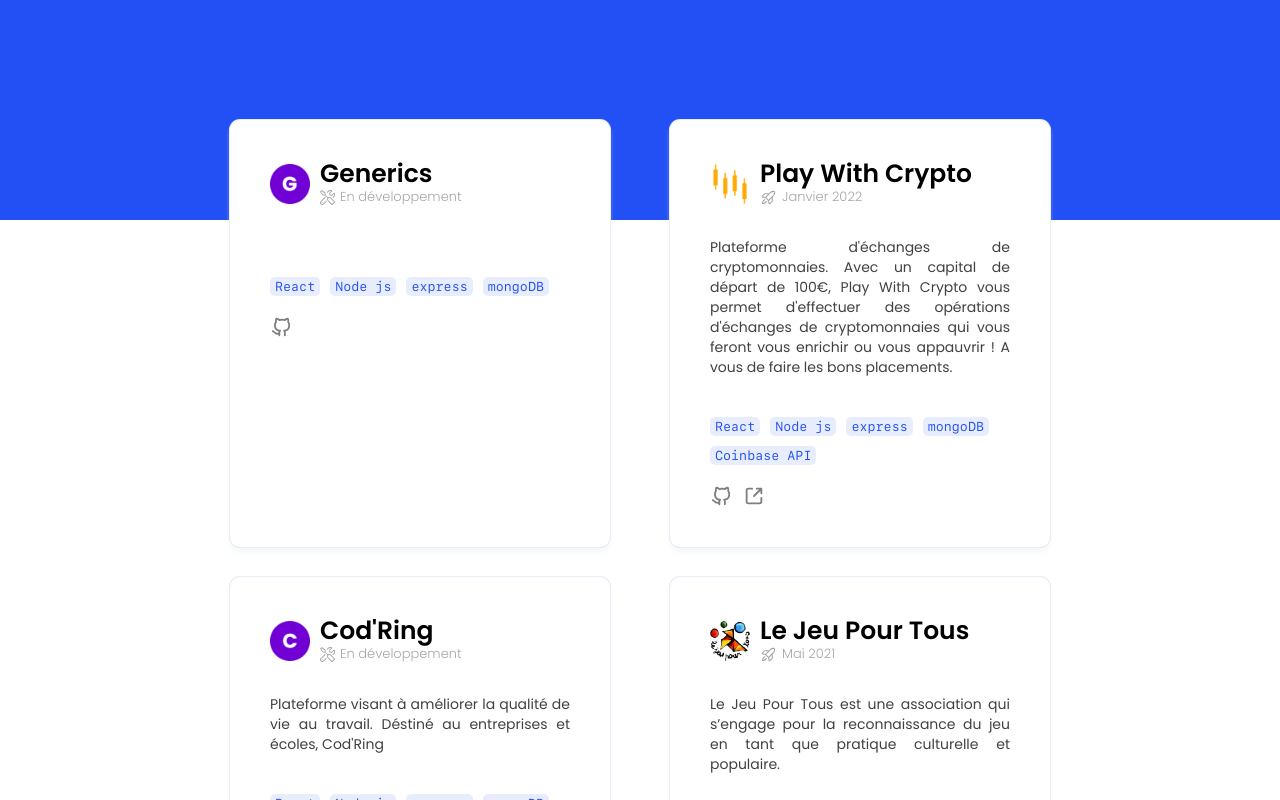
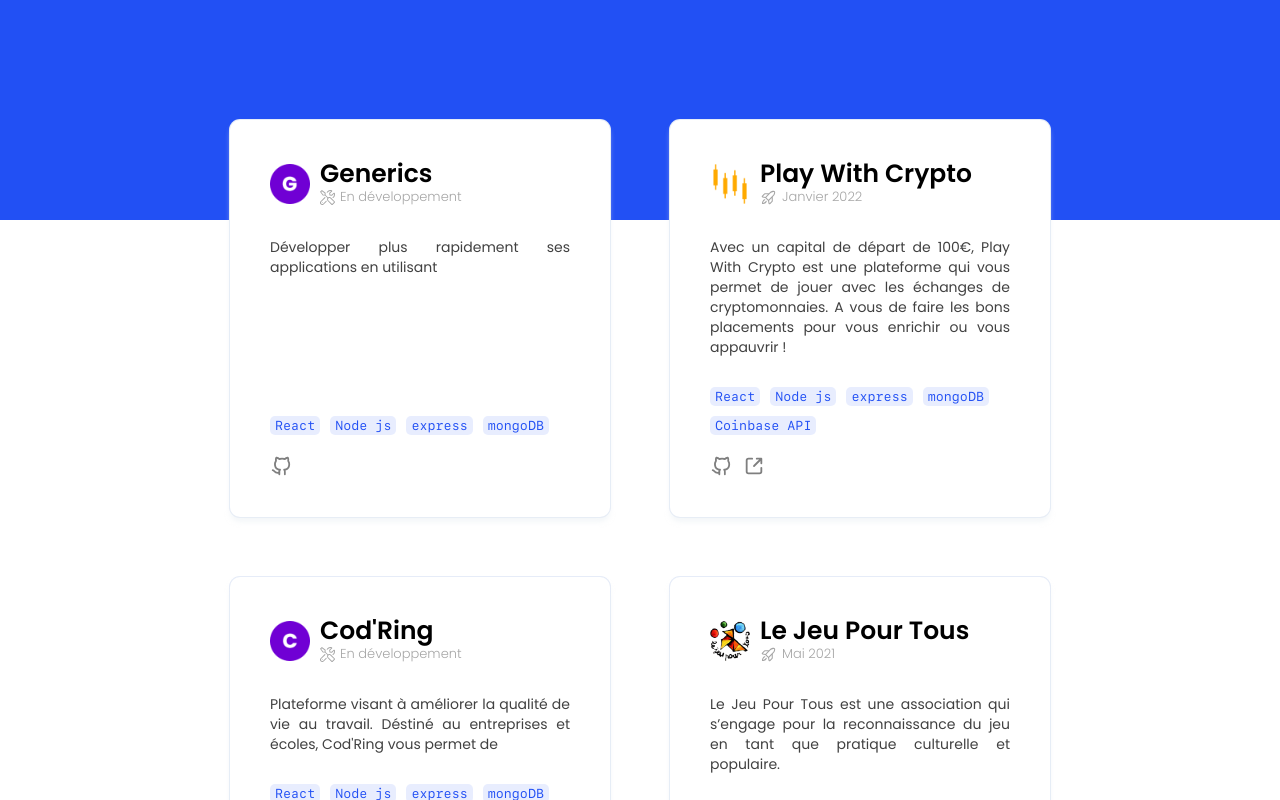
Before and after one commit to ugo-prenat/portfolio, a React (Create React App) app: page / in a window 1280 px wide. Shown: the part 1260-2060 px from the top of the page. Built offline with nearby package versions, Linux system fonts and the light colour scheme.

Commit message:
continue projects and experiences section

```diff
--- a/public/index.html
+++ b/public/index.html
@@ -4,11 +4,6 @@
     <meta charset="utf-8" />
     <link rel="icon" href="%PUBLIC_URL%/favicon.ico" />
     <meta name="viewport" content="width=device-width, initial-scale=1" />
-    <meta name="theme-color" content="#000000" />
-    <meta
-      name="description"
-      content="Je m'appelle Ugo Prenat, je suis développeur web et mobile actuellement en licence à la Coding Factory by ESIEE-IT. En plus de la programmation, ma formation me permet d’apprendre à travailler selon les méthodes agiles."
-    />
     <link rel="apple-touch-icon" href="%PUBLIC_URL%/logo192.png" />
     <!--
       Notice the use of %PUBLIC_URL% in the tags above.
--- a/src/components/SectionTitle.jsx
+++ b/src/components/SectionTitle.jsx
@@ -3,10 +3,12 @@ import React from 'react'
 import css from '../styles/sectionTitle.module.css'
 
 export default function SectionTitle(props) {
+  const color = props.color
+
   return (
     <div className={css.container}>
-      <h2>{ props.children }</h2>
-      <span className={css.titleShadow}>{ props.children }</span>
+      <h2 style={{ color }}>{ props.children }</h2>
+      <span className={css.titleShadow} style={{ color }}>{ props.children }</span>
     </div>
   )
 }
--- a/src/components/experiences/ExperienceList.jsx
+++ b/src/components/experiences/ExperienceList.jsx
@@ -11,7 +11,7 @@ export default function ExperienceList() {
     <div className={css.experienceList}>
       { experiences.map((experience, index) =>{
         return ( <ExperienceCard data={experience} key={index} /> )
-      }) }
+      }).reverse() }
     </div>
   )
 }
--- a/src/components/experiences/Experiences.jsx
+++ b/src/components/experiences/Experiences.jsx
@@ -9,7 +9,7 @@ export default function Experiences() {
   return (
     <div className={`component ${css.component}`} id='experiences'>
 
-      <SectionTitle>Expériences</SectionTitle>
+      <SectionTitle color='black'>Expériences</SectionTitle>
 
       <p className={css.sectionDescription}>
         Mon formation à la Coding Factory m’a permit de réaliser un stage de deux mois ainsi qu’une première année en alternance.
--- a/src/components/pages/Archive.jsx
+++ b/src/components/pages/Archive.jsx
@@ -7,7 +7,7 @@ import css from '../../styles/archive.module.css'
 export default function Archive() {
   useEffect(() => {
     document.title = 'Ugo Prenat - Archive'
-    //window.scrollTo(0, 0)
+    window.scrollTo(0, 0)
   }, [])
 
   return (
--- a/src/components/projects/ProjectCard.jsx
+++ b/src/components/projects/ProjectCard.jsx
@@ -6,13 +6,13 @@ export default function ProjectCard(props) {
   const project = props.data
 
   return (
-    <div className={css.project}>
+    <div className={`${css.project} ${project.projectLink && css.hasProjectLink}`} onClick={() => { if (project.projectLink) window.open(project.projectLink, '_blank') }}>
+      <div className={css.cardTop}>
 
         <div className={css.projectHeader}>
           <img className={css.logo} src={project.logo} alt={`${project.title} logo`} />
 
           <div className={css.titleAndLaunch}>
-
             <p className={css.title}>{ project.title }</p>
 
             { project.launchDate ?
@@ -29,8 +29,8 @@ export default function ProjectCard(props) {
           </div>
         </div>
 
-
         <p className={css.description}>{ project.description }</p>
+      </div>
 
       <div className={css.cardBottom}>
         <div className={css.technologies}>
@@ -53,7 +53,6 @@ export default function ProjectCard(props) {
           }
         </div>
       </div>
-
     </div>
   )
 }
--- a/src/data/projects.data.js
+++ b/src/data/projects.data.js
@@ -4,29 +4,29 @@ export const projects = [
   {
     id: 0,
     title: 'Twitch chanel points claimer',
-    description: '',
+    description: undefined,
     githubLink: 'https://github.com/ugo-prenat/Auto_Click_Twitch_Extension',
     projectLink: 'https://chrome.google.com/webstore/detail/twitch-channel-points-aut/pcpdcimepgbgcaeaapkhllpompmmefod?hl=fr&authuser=0',
     technologies: ['JavaScript', 'Chrome extension'],
     launchDate: 'Janvier 2021',
     showInProjects: false,
-    logo: undefined, // Si pas de logo, en générer un avec la 1er lettre du title
+    logo: undefined,
   },
   {
     id: 1,
     title: 'Twitt-r',
-    description: '',
+    description: undefined,
     githubLink: 'https://github.com/coding-factory-classrooms/Twitt-r',
     projectLink: undefined,
     technologies: ['JavaScript'],
     launchDate: 'Avril 2021',
     showInProjects: false,
-    logo: undefined, // Si pas de logo, en générer un avec la 1er lettre du title
+    logo: undefined,
   },
   {
     id: 2,
     title: 'Coin Market Wrap',
-    description: '',
+    description: undefined,
     githubLink: 'https://github.com/Dobrota-D/Project_Vue2_Gr4',
     projectLink: undefined,
     technologies: ['Vue'],
@@ -37,7 +37,7 @@ export const projects = [
   {
     id: 3,
     title: 'Formation par l\'innovation',
-    description: "Entreprise d'enseignement",
+    description: "Entreprise d'enseignement offrant des prestations aux entreprises et écoles.",
     githubLink: 'https://github.com/ugo-prenat/FPI_startup_project',
     projectLink: 'https://fpi.digital',
     technologies: ['JavaScript'],
@@ -54,54 +54,39 @@ export const projects = [
     technologies: ['PHP', 'WordPress'],
     launchDate: 'Mai 2021',
     showInProjects: true,
-    logo: require(`../assets/images/projects/ljpt.png`), // Si pas de logo, en générer un avec la 1er lettre du title
+    logo: require(`../assets/images/projects/ljpt.png`),
   },
   {
     id: 5,
     title: 'Cod\'Ring',
-    description: "Plateforme visant à améliorer la qualité de vie au travail. Déstiné au entreprises et écoles, Cod'Ring",
+    description: "Plateforme visant à améliorer la qualité de vie au travail. Déstiné au entreprises et écoles, Cod'Ring vous permet de ",
     githubLink: 'https://github.com/ugo-prenat/codring',
     projectLink: undefined,
     technologies: ['React', 'Node js', 'express', 'mongoDB', 'Discord API'],
     launchDate: undefined,
     showInProjects: true,
-    logo: require(`../assets/images/projects/codring.png`), // Si pas de logo, en générer un avec la 1er lettre du title
+    logo: require(`../assets/images/projects/codring.png`),
   },
   {
     id: 6,
     title: 'Play With Crypto',
-    description: 'Plateforme d\'échanges de cryptomonnaies. Avec un capital de départ de 100€, Play With Crypto vous permet d\'effectuer des opérations d\'échanges de cryptomonnaies qui vous feront vous enrichir ou vous appauvrir ! A vous de faire les bons placements.',
+    description: "Avec un capital de départ de 100€, Play With Crypto est une plateforme qui vous permet de jouer avec les échanges de cryptomonnaies. A vous de faire les bons placements pour vous enrichir ou vous appauvrir !",
     githubLink: 'https://github.com/ugo-prenat/play_with_crypto',
     projectLink: 'https://play-with-crypto.fr',
     technologies: ['React', 'Node js', 'express', 'mongoDB', 'Coinbase API'],
     launchDate: 'Janvier 2022',
     showInProjects: true,
-    logo: require(`../assets/images/projects/playWithCrypto.png`), // Si pas de logo, en générer un avec la 1er lettre du title
+    logo: require(`../assets/images/projects/playWithCrypto.png`),
   },
   {
     id: 7,
     title: 'Generics',
-    description: '',
+    description: " Développer plus rapidement ses applications en utilisant ",
     githubLink: 'https://github.com/ugo-prenat/generics',
     projectLink: undefined,
     technologies: ['React', 'Node js', 'express', 'mongoDB'],
     launchDate: undefined,
     showInProjects: true,
-    logo: require(`../assets/images/projects/generics.png`), // Si pas de logo, en générer un avec la 1er lettre du title
+    logo: require(`../assets/images/projects/generics.png`),
   },
-
-
-
-
-  /* {
-    id: Number,
-    title: '',
-    description: '',
-    githubLink: '',
-    projectLink: '',
-    technologies: [],
-    launchDate: '',
-    showInProjects: Boolean,
-    logo: require(`../assets/images/projects/`), // Si pas de logo, en générer un avec la 1er lettre du title
-  } */
 ]
--- a/src/styles/archive.module.css
+++ b/src/styles/archive.module.css
@@ -66,8 +66,8 @@ td .links {
   justify-content: space-between;
 }
 td svg {
-  width: 25px;
-  height: 25px;
+  width: 20px;
+  height: 20px;
 }
 td svg path {
   fill: var(--dark-text-light);
--- a/src/styles/experiences.module.css
+++ b/src/styles/experiences.module.css
@@ -1,21 +1,9 @@
-.component {
-  /* background-color: #313131; */
-  background-color: #222222;
-  background-color: var(--blue-color);
-  justify-content: space-evenly;
-  color: white;
-}
-.component h2 {
-  color: white;
-}
 .sectionDescription {
   text-align: center;
+  margin: 10vh 0 20vh;
 }
 .experienceList {
   width: 50%;
-  border-left: 1px solid red;
-  padding: 20px 0;
-  padding-left: 40px;
 }
 .experience {
   display: flex;
--- a/src/styles/home.module.css
+++ b/src/styles/home.module.css
@@ -47,5 +47,5 @@
     text-align: right;
     font-family: 'sf-mono', 'poppins', sans-serif;
     line-height: 30px;
-    opacity: .2;
+    opacity: .15;
 }
--- a/src/styles/projects.module.css
+++ b/src/styles/projects.module.css
@@ -35,13 +35,17 @@
 .project {
   display: flex;
   flex-direction: column;
+  justify-content: space-between;
   background-color: white;
   width: 300px;
-  margin: 30px;
+  margin: 0 30px 60px;
   margin-top: 0;
   border-radius: 10px;
   padding: 40px;
   box-shadow: var(--box-shadow);
+}
+.project.hasProjectLink {
+  cursor: pointer;
 }
 .projectHeader {
   display: flex;
@@ -87,7 +91,7 @@
 .project .description {
   text-align: justify;
   color: var(--dark-text);
-  margin: 30px 0;
+  margin: 30px 0 20px;
   line-height: 20px;
   font-size: 14px;
 }
```
Lines whose indentation alone changed are shown as unchanged.
